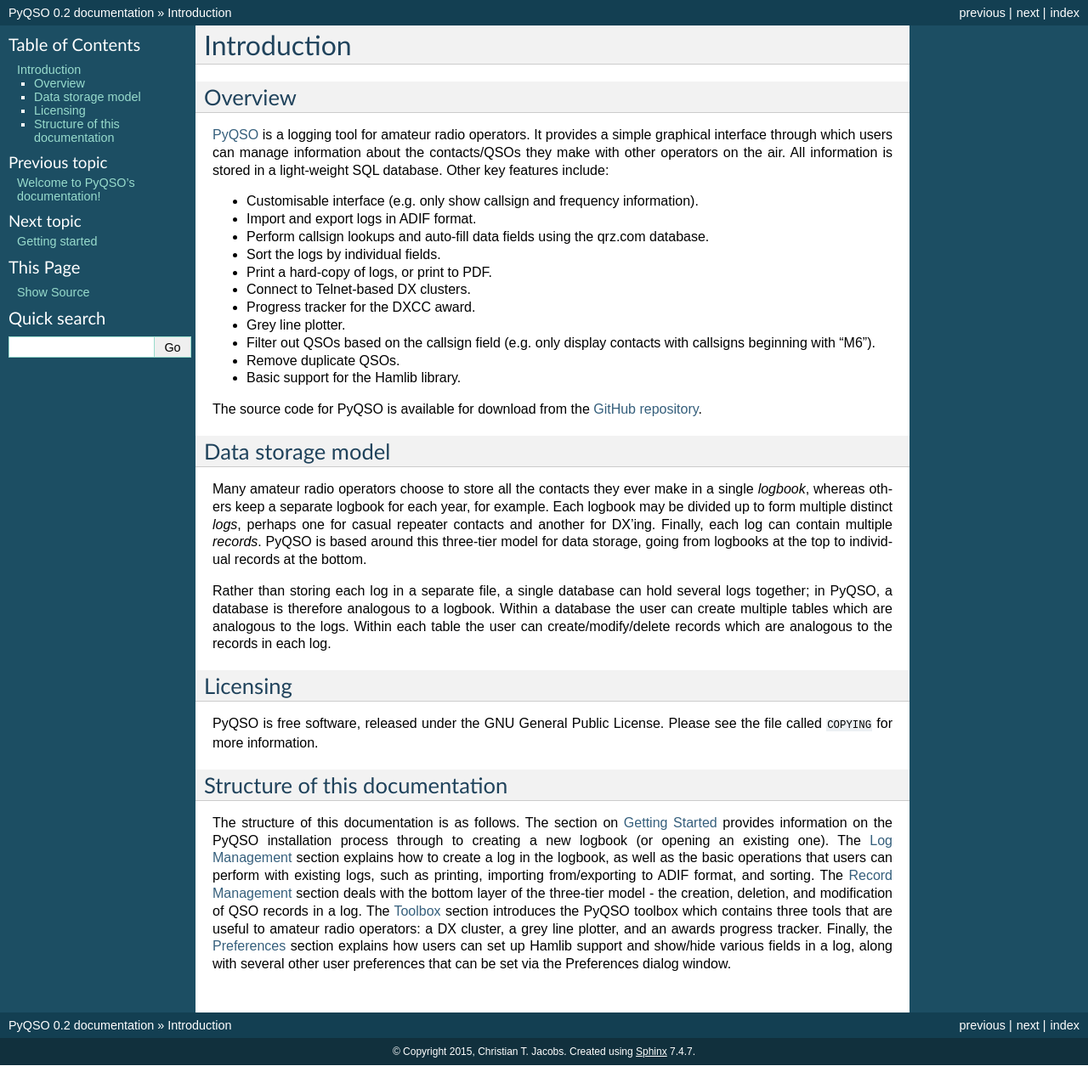
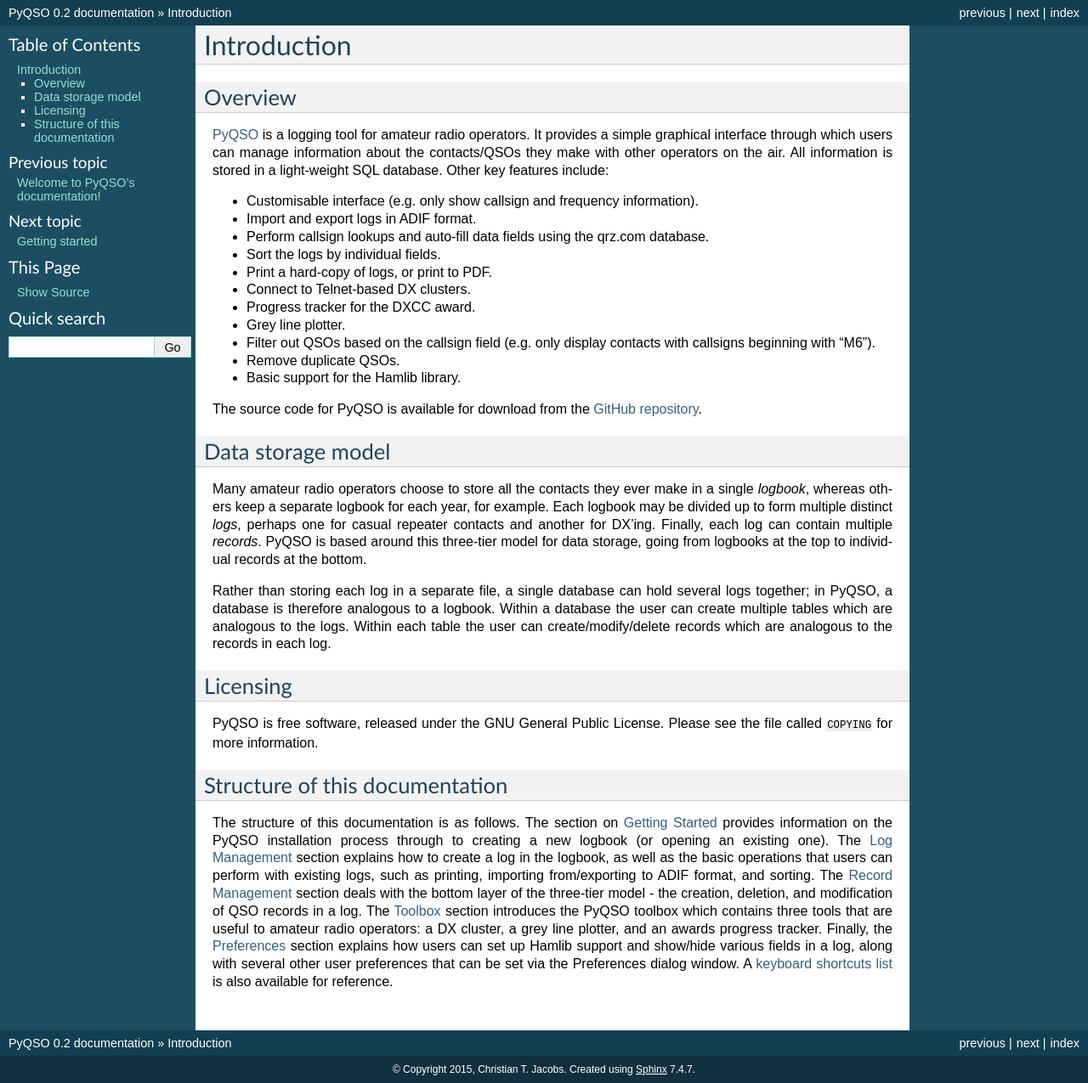
Before and after one commit to ctjacobs/pyqso, a Sphinx documentation site: the page built from docs/source/introduction.rst, in a window 1280 px wide. Shown: the whole page at 85% size. Built offline with Sphinx 7.4.7, drawn with Linux system fonts in a browser that asks for light colours; before the commit the page ends 1254 px from its top, so only the background shows below that.

Commit message:
Added a link to the keyboard shortcuts page.

```diff
--- a/docs/source/introduction.rst
+++ b/docs/source/introduction.rst
@@ -63,4 +63,4 @@
 Structure of this documentation
 -------------------------------
 
-The structure of this documentation is as follows. The section on `Getting Started <getting_started.html>`_ provides information on the PyQSO installation process through to creating a new logbook (or opening an existing one). The `Log Management <log_management.html>`_ section explains how to create a log in the logbook, as well as the basic operations that users can perform with existing logs, such as printing, importing from/exporting to ADIF format, and sorting. The `Record Management <record_management.html>`_ section deals with the bottom layer of the three-tier model - the creation, deletion, and modification of QSO records in a log. The `Toolbox <toolbox.html>`_ section introduces the PyQSO toolbox which contains three tools that are useful to amateur radio operators: a DX cluster, a grey line plotter, and an awards progress tracker. Finally, the `Preferences <preferences.html>`_ section explains how users can set up Hamlib support and show/hide various fields in a log, along with several other user preferences that can be set via the Preferences dialog window.
+The structure of this documentation is as follows. The section on `Getting Started <getting_started.html>`_ provides information on the PyQSO installation process through to creating a new logbook (or opening an existing one). The `Log Management <log_management.html>`_ section explains how to create a log in the logbook, as well as the basic operations that users can perform with existing logs, such as printing, importing from/exporting to ADIF format, and sorting. The `Record Management <record_management.html>`_ section deals with the bottom layer of the three-tier model - the creation, deletion, and modification of QSO records in a log. The `Toolbox <toolbox.html>`_ section introduces the PyQSO toolbox which contains three tools that are useful to amateur radio operators: a DX cluster, a grey line plotter, and an awards progress tracker. Finally, the `Preferences <preferences.html>`_ section explains how users can set up Hamlib support and show/hide various fields in a log, along with several other user preferences that can be set via the Preferences dialog window. A `keyboard shortcuts list <shortcuts.html>`_ is also available for reference.
```
Also changed, not shown: docs/source/index.rst (line endings or trailing spaces).
